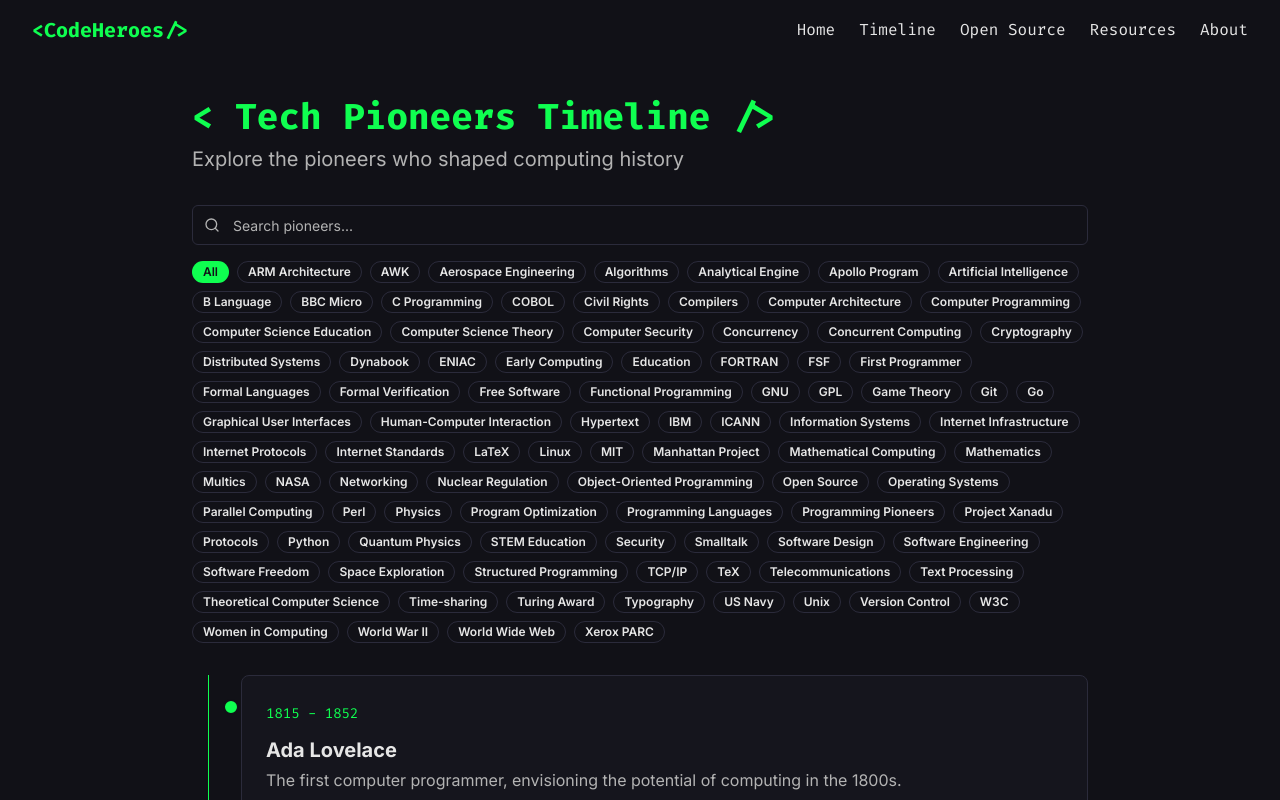
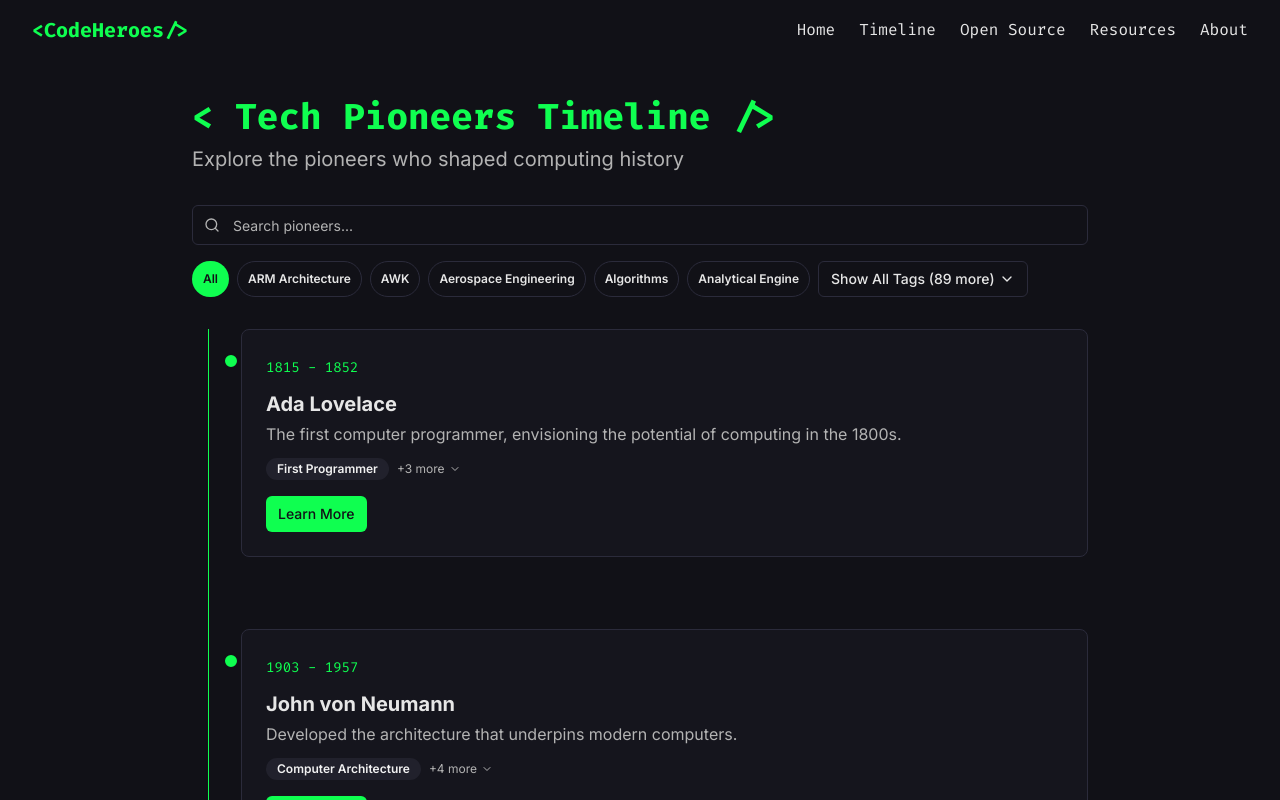
Before and after one commit to n1ghtw1re/code-heroes, a React (Vite) app: page /timeline in a window 1280 px wide. Shown: the top 800 px of the page. Built offline with nearby package versions, Linux system fonts and the light colour scheme.

Commit message:
Refactor: Collapse timeline tag list
Collapse the list of tags displayed under the search bar on the timeline page using a collapsible component.

```diff
--- a/src/pages/Timeline.tsx
+++ b/src/pages/Timeline.tsx
@@ -9,21 +9,24 @@ import { TypingText } from '@/components/ui/TypingText';
 import { Button } from '@/components/ui/button';
 import { Input } from '@/components/ui/input';
 import { Badge } from '@/components/ui/badge';
-import { Search } from 'lucide-react';
+import { Search, ChevronDown, ChevronUp } from 'lucide-react';
 import {
   Collapsible,
   CollapsibleContent,
   CollapsibleTrigger,
 } from "@/components/ui/collapsible";
-import { ChevronDown } from "lucide-react";
 
 const Timeline = () => {
   const [searchTerm, setSearchTerm] = useState('');
   const [filteredPioneers, setFilteredPioneers] = useState(pioneers);
   const [selectedTag, setSelectedTag] = useState<string | null>(null);
+  const [showAllTags, setShowAllTags] = useState(false);
 
   // Get all unique tags across all pioneers
   const allTags = [...new Set(pioneers.flatMap(pioneer => pioneer.tags))].sort();
+
+  // Display only a few tags initially
+  const visibleTags = showAllTags ? allTags : allTags.slice(0, 5);
 
   // Sort pioneers by birth year
   const sortedPioneers = [...pioneers].sort((a, b) =>
@@ -92,7 +95,9 @@ const Timeline = () => {
                   >
                     All
                   </Badge>
-                  {allTags.map(tag => (
+
+                  {/* First few tags always visible */}
+                  {visibleTags.map(tag => (
                     <Badge
                       key={tag}
                       variant={selectedTag === tag ? "default" : "outline"}
@@ -104,6 +109,26 @@ const Timeline = () => {
                       {tag}
                     </Badge>
                   ))}
+
+                  {/* Show/Hide tags toggle button */}
+                  {allTags.length > 5 && (
+                    <Button
+                      variant="outline"
+                      size="sm"
+                      className="flex items-center gap-1"
+                      onClick={() => setShowAllTags(!showAllTags)}
+                    >
+                      {showAllTags ? (
+                        <>
+                          Show Less <ChevronUp className="h-4 w-4" />
+                        </>
+                      ) : (
+                        <>
+                          Show All Tags ({allTags.length - 5} more) <ChevronDown className="h-4 w-4" />
+                        </>
+                      )}
+                    </Button>
+                  )}
                 </div>
               </div>
 
```
